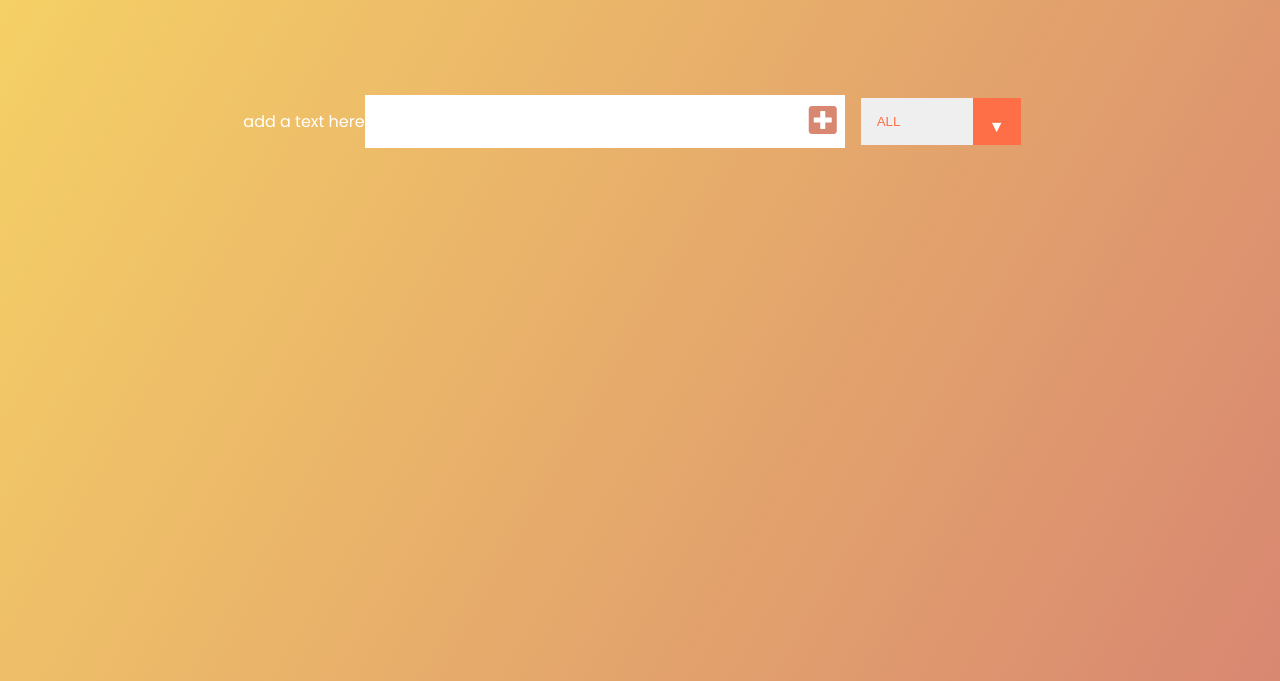
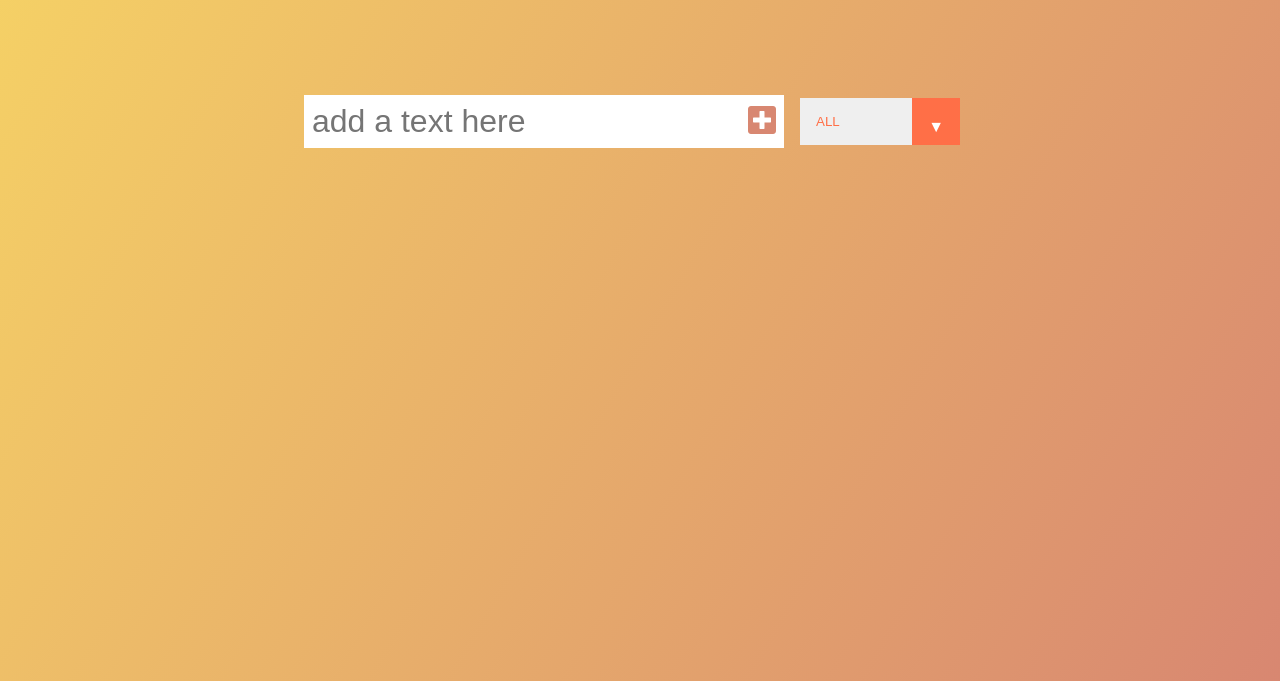
Before and after one commit to Roic22/My-Todo-App, a plain HTML site: page index.html in a window 1280 px wide. Shown: the part 119-800 px from the top of the page. Drawn offline with Linux system fonts and the light colour scheme.

Commit message:
just added a placeholder

```diff
--- a/index.html
+++ b/index.html
@@ -14,7 +14,7 @@
          <h1>My Todo list</h1>
      </header>
      <form>
-         add a text here<input type="text" class="todo-input">
+         <input type="text" class="todo-input" placeholder="add a text here">
          <button class="todo-button" type="submit">
              <i class="fas fa-plus-square"></i>
          </button>
```
